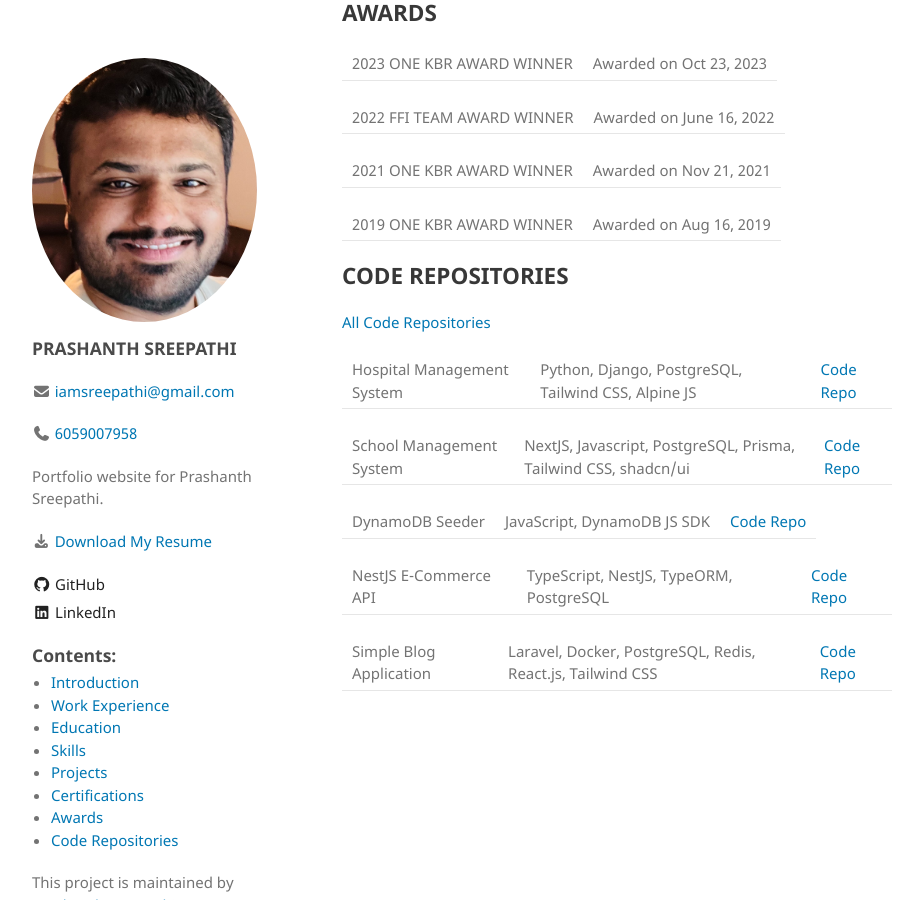
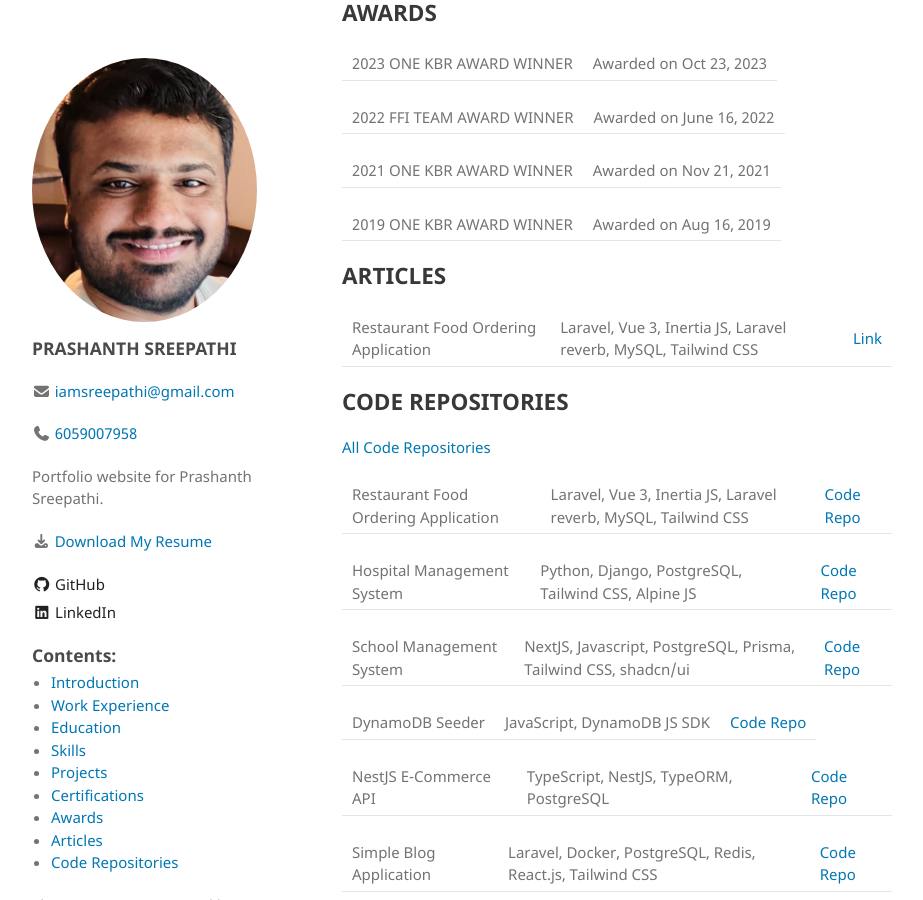
Before and after one commit to ReddyPrashanth/ReddyPrashanth.github.io, a Jekyll site: the page built from README.md, in a window 1280 px wide and 900 px high, scrolled down 8251 px. Shown: the whole window, without its empty margins (178-1101 px from the left). Built offline with Jekyll 4.4.1, drawn with Linux system fonts in a browser that asks for light colours; our own code applies the rules of GitHub Pages for plain Markdown files.

Commit message:
added articles section

```diff
--- a/README.md
+++ b/README.md
@@ -251,9 +251,15 @@ Java 8, Spring Boot 2, Spring Batch, MongoDB, Spring REST
 
 2019 ONE KBR AWARD WINNER | Awarded on Aug 16, 2019
 
+## ARTICLES
+
+Restaurant Food Ordering Application | Laravel, Vue 3, Inertia JS, Laravel reverb, MySQL, Tailwind CSS | [Link](https://reddyprashanth.github.io/articles-spicesavor/)
+
 ## CODE REPOSITORIES
 
 [All Code Repositories](https://github.com/ReddyPrashanth?tab=repositories)
+
+Restaurant Food Ordering Application | Laravel, Vue 3, Inertia JS, Laravel reverb, MySQL, Tailwind CSS | [Code Repo](https://github.com/iamsreepathi/food-ordering-system)
 
 Hospital Management System | Python, Django, PostgreSQL, Tailwind CSS, Alpine JS | [Code Repo](https://github.com/iamsreepathi/hospital-management)
 
--- a/_config.yml
+++ b/_config.yml
@@ -30,5 +30,7 @@ navigation:
     link: ./#certifications
   - name: Awards
     link: ./#awards
+  - name: Articles
+    link: ./#articles
   - name: Code Repositories
     link: ./#code-repositories
```
